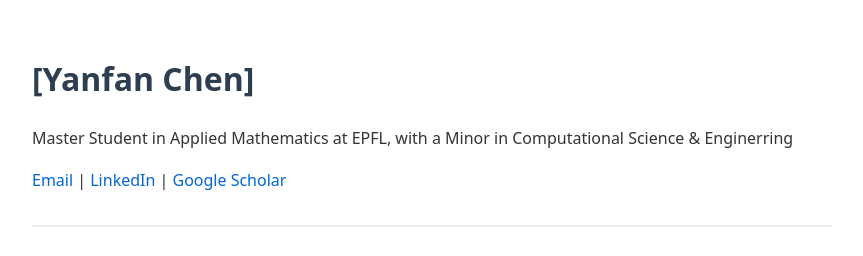
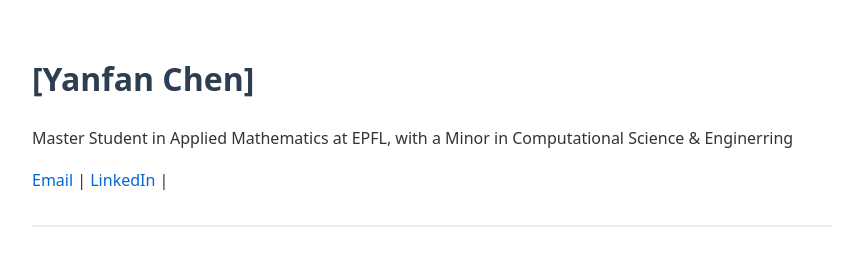
Before and after one commit to YanfanChen/Yanfan.Chen.github.io, a plain HTML site: page index.html in a window 1280 px wide. Shown: the top 256 px of the page, without its empty margins (208-1071 px from the left). Drawn offline with Linux system fonts and the light colour scheme.

Commit message:
Update index.html

```diff
--- a/index.html
+++ b/index.html
@@ -30,7 +30,6 @@
         <p>
             <a href="yanfan.chen@epfl.ch">Email</a> |
             <a href="https://linkedin.com/in/yourprofile">LinkedIn</a> |
-            <a href="https://scholar.google.com/">Google Scholar</a>
         </p>
     </div>
 
```
